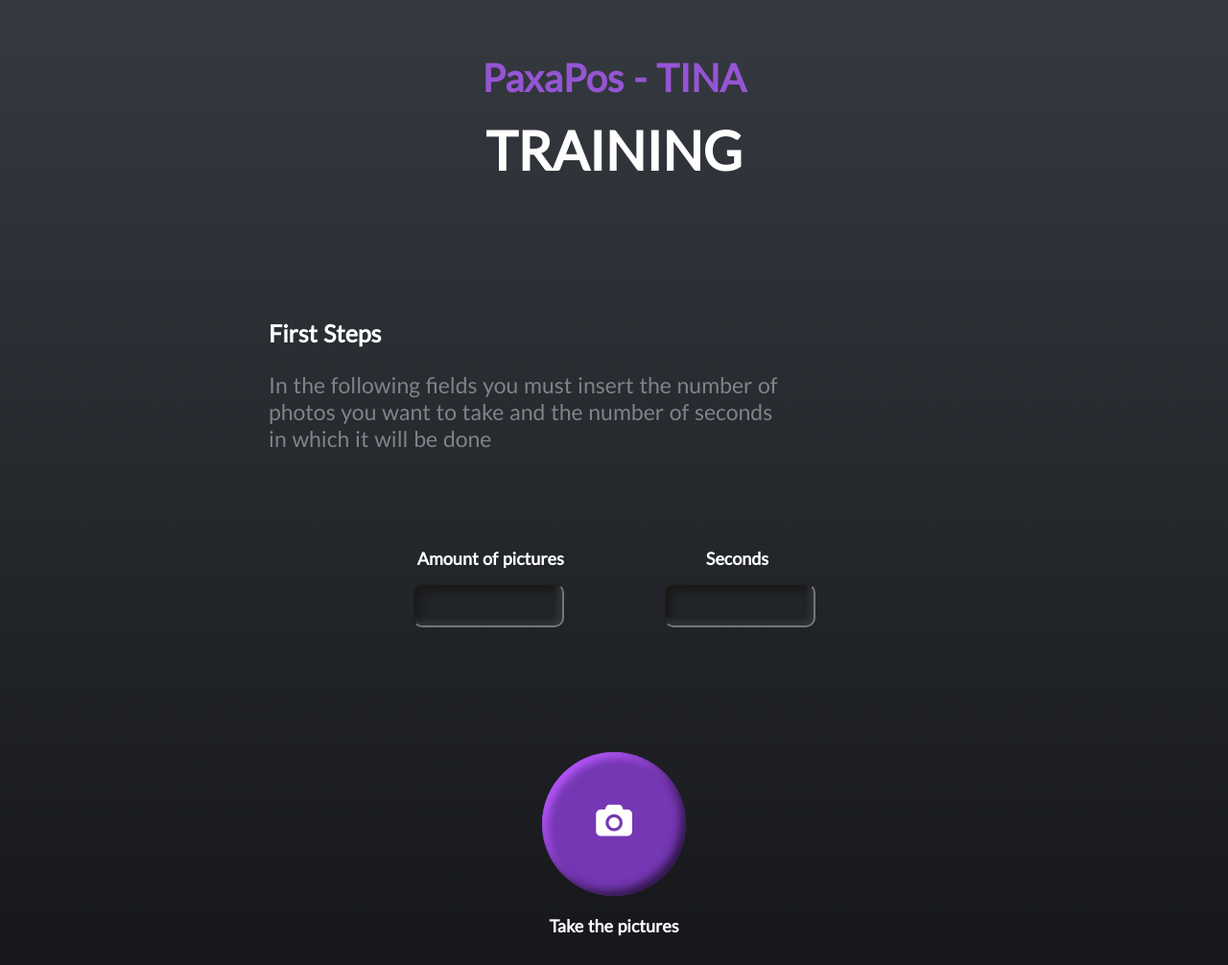
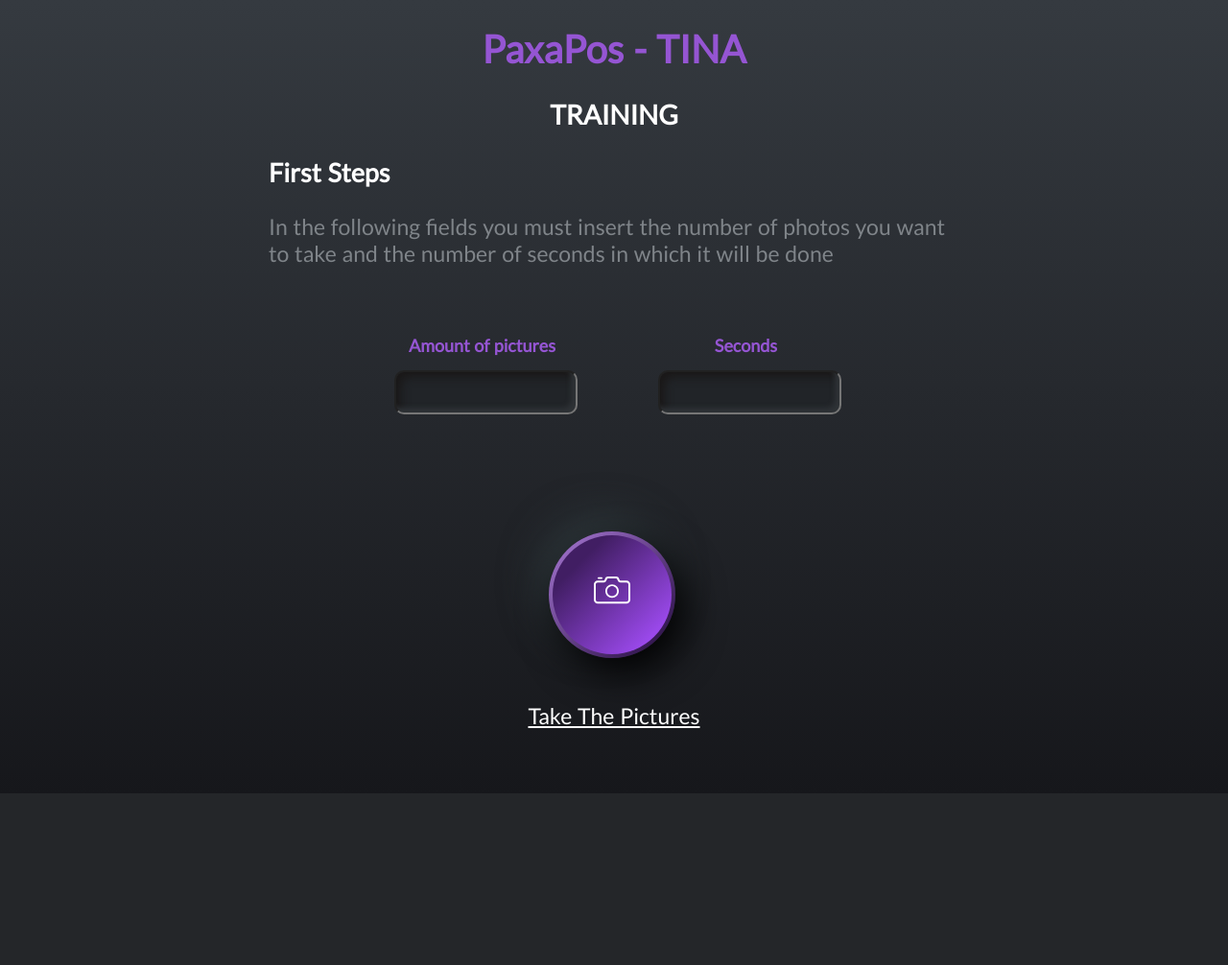
Before and after one commit to paxapos/tina, a Django app: template training/templates/training/tina.html in a window 1280 px wide. Shown: the whole page at 96% size. After the commit the page ends 827 px from the top, so only its background shows below. Run offline with Django 3.2, Linux system fonts and the light colour scheme; the template is opened without the code that fills it, so the values that code supplies are empty.

Commit message:
cambios esteticos

```diff
--- a/training/templates/training/tina.css
+++ b/training/templates/training/tina.css
@@ -1,115 +1,161 @@
  /*fuente*/
 @import url(https://fonts.googleapis.com/css?family=Lato:200,100|Lato);
+:root{
+  --main-primary-color: #9555D3;
+  --main-color: #ffffff;
+  --gris: #7F8489;
+  margin: 0;
+  padding: 0;
+}
+
+a{
+  color: var(--main-color);
+}
 
 html {
   font-family: 'FontAwesome', "Lato";
   -ms-text-size-adjust:100%;  /*empareja el tamaño de la fuente en caso de usar una opcion de fuente no especificada*/
   -webkit-text-size-adjust:100%;
+
+  font-size: 23px;
+  color: var(--gris);
+
 }
 
 body {
-  margin:30px;
   background: linear-gradient(180deg, #353A40 0%, #16171B 100%);
-}
-
-h3{
-  color: #fff;
-  margin-left: 250px;
-  font-size: 25px;
-}
-
-p{
-  font-size: 23px;
-  color: #7F8489;
-  margin-bottom: 100px;
-  margin-left: 250px;
+  height: 100%;
+  margin: 0;
+  padding: 0;
 }
 
 
-.titulo-tina{
+.text-center {
+  text-align: center;
+}
+
+.container{
+  margin:auto;;
+  width: 720px;
+  height: 100vh;
+}
+
+h1{
+  color: var(--main-primary-color);
   font-style: normal;
   font-weight: 700;
   font-size: 40px;
-  line-height: 5px;
-  text-align: center;
-  padding-top: 50px;
-
-  color: #9555D3;
 }
 
-.subtitulo{
+h2{
   font-weight: 700;
   font-size: 28px;
   text-align: center;
-  padding-bottom: 80px;
+}
 
-  color: #FFFFFF;
+h2,h3,h4{
+  color: var(--main-color);
+}
+
+.margen-tb {
+  margin-top: 2em ;
+  margin-bottom: 2em;
+}
+
+.grid-2-cols{
+  display: grid;
+  grid-template-columns: repeat(2, 1fr);
+  grid-template-rows: 1fr;
+  grid-column-gap: 0px;
+  grid-row-gap: 0px;
+  text-align: center;
+  width: 550px;
+  margin:auto;
+}
+.grid-2-cols > div{
+  padding: 2em;
 }
 
 
-.contenedor{
-  display: flex;
-  flex-direction: row;
-  justify-content: center;
+label {
+  font-style: normal;
+  font-weight: bold;
+  color: var(--main-primary-color);
+  font-size: 18px;
 }
 
-
-.input {
-  width: 150px;
+input {
+  width: 100%;
   height: 40px;
   background: #212428;
   box-shadow: inset -5px -5px 5px #2E3236, inset 5px 5px 10px #1A1818;
   border-radius: 10px;
-  margin-left:50px;
-  margin-right:50px;
   margin-top:15px;
   margin-bottom:80px;
 }
 
-.label {
-  font-style: normal;
-  font-weight: bold;
-  font-size: 16px;
-  margin-left:50px;
-  margin-right:94px;
 
-  color: #FFFFFF;
-  font-size: 18px;
+
+
+
+
+
+
+
+
+/** CSS DEL BOTON **/
+
+
+
+.boton-container{
+  width: 169px;
+  height: 162px;
+  position: relative;
+  margin: 0;
+  padding: 0;
 }
 
-.label2 {
-  font-style: normal;
-  font-weight: bold;
-  font-size: 16px;
-  margin-left:50px;
-  margin-right:50px;
-
-  color: #FFFFFF;
-  font-size: 18px;
+.boton-container h1{
+  font-size: large;
+  color: white;
+  margin-top: 20px;
 }
 
-
-.boton a {
-  width: 150px;
-  height: 150px;
-  display: block;
-  border-radius: 50%;
-  /* line-height: 70px; */
-  color: #FFF;
-  background: #7537b3;
-  text-decoration: none;
-  overflow: hidden;
-  text-align: center;
-  font-size: 2.2rem;
-  box-shadow:
-  inset -5px -5px 10px #2f1648,
-  inset 5px 5px 10px #bb58ff;
-  margin-top:50px;
-  margin-bottom: 20px;
+.boton-container .svg{
+  width: 38px;
+  position: absolute;
+  top: 43px;
+  left: 43px;
+  margin: auto;
+  /* transform: translateY(-275%); */
+  /* margin-left: -18px; */
 }
 
-.boton a::before {
-  content: "\f030";
-  display: block;
-  margin: 55px;
+.boton{
+  position: relative;
+  width: 128px;
+  height: 128px;
+  margin: auto;
 }
+
+.boton-bot{
+  position: absolute;
+  width: 124px;
+  height: 124px;
+  left: 0px;
+  top: 0px;
+  background: linear-gradient(135deg, #411E63 22.75%, #9B49EC 84.81%);
+  filter: blur(0.5px);
+  border-radius: 100%;
+}
+
+.boton-sombra{
+  position: absolute;
+  width: 132px;
+  height: 132px;
+  left: -4px;
+  top: -4px;
+  background: linear-gradient(135deg, #9569BF 14.75%, #361953 84.81%);
+  box-shadow: 10px 15px 40px #000000, -10px -15px 40px #2F393D;
+  border-radius: 100%;
+}
--- a/training/templates/training/tina.html
+++ b/training/templates/training/tina.html
@@ -7,52 +7,55 @@
     </head>
 
     <body>
-	<main>
-		<header>
-<div>
-<div class="titulo-tina">PaxaPos - TINA</div>
-<div class="subtitulo"><h1>TRAINING</h1></div>
-</div>
+        <div class="container">
+
+            <header class="text-center">
+                <h1>PaxaPos - TINA</h1>
+                <h2>TRAINING</h2>
             </header>
 
 
-<div>
+            <div class="desc">
                 <h3>First Steps</h3>
                 <p>
-	In the following fields you must insert the number of <br>
-	photos you want to take and the number of seconds <br>
-	in which it will be done</p>
+                    In the following fields you must insert the number of
+                    photos you want to take and the number of seconds
+                    in which it will be done
+                </p>
             </div>
 
 
-<div class="contenedor">
+            <div class="grid-2-cols margen-tb">
                 <div>
                     <label class="label">Amount of pictures</label>
-    <label class="label">Seconds</label>
-</div>
+                    <input class="input" autocomplete="off" name="Amount of pictures" id="pictures" type="text">
                 </div>
 
-
-<div class="contenedor">
                 <div>
-    <input class="input" autocomplete="off" name="Amount of pictures" id="pictures" type="text">
+                    <label class="label">Seconds</label>
                     <input class="input" autocomplete="off" name="Seconds" id="pictures" type="text">
                 </div>
             </div>
 
-<div class="contenedor">
+            <a class="boton-container margen-tb" href="#">
                 <div class="boton">
-    <a href="#" class="boton" ></a>
+                    <div class="boton-sombra"></div>
+                    <div class="boton-bot">
+                        <div class="svg">
+                            <svg width="38" height="29" viewBox="0 0 38 29" fill="none" xmlns="http://www.w3.org/2000/svg">
+                                <path fill-rule="evenodd" clip-rule="evenodd" d="M26 15.25C26 19.116 22.866 22.25 19 22.25C15.134 22.25 12 19.116 12 15.25C12 11.384 15.134 8.25 19 8.25C22.866 8.25 26 11.384 26 15.25ZM24.2 15.25C24.2 18.1219 21.8719 20.45 19 20.45C16.1281 20.45 13.8 18.1219 13.8 15.25C13.8 12.3781 16.1281 10.05 19 10.05C21.8719 10.05 24.2 12.3781 24.2 15.25Z" fill="white"/>
+                                <path fill-rule="evenodd" clip-rule="evenodd" d="M26.8097 3.61657L26.1335 1.90029C25.6817 0.753687 24.5747 0 23.3423 0H14.6579C13.4255 0 12.3184 0.753686 11.8667 1.90029L11.1905 3.61657C11.0399 3.99877 10.6709 4.25 10.2601 4.25H4C1.79086 4.25 0 6.04086 0 8.25V24.25C0 26.4591 1.79086 28.25 4 28.25H34C36.2091 28.25 38 26.4591 38 24.25V8.25C38 6.04086 36.2091 4.25 34 4.25H27.7401C27.3293 4.25 26.9603 3.99877 26.8097 3.61657ZM13.7275 2.63343C13.8781 2.25123 14.2471 2 14.6579 2H23.3423C23.7531 2 24.1221 2.25123 24.2727 2.63343L24.9489 4.34971C25.4007 5.49631 26.5077 6.25 27.7401 6.25H34C35.1046 6.25 36 7.14543 36 8.25V24.25C36 25.3546 35.1046 26.25 34 26.25H4C2.89543 26.25 2 25.3546 2 24.25V8.25C2 7.14543 2.89543 6.25 4 6.25H10.2601C11.4925 6.25 12.5995 5.49631 13.0513 4.34971L13.7275 2.63343Z" fill="white"/>
+                                <path d="M3.92245 1.68842C3.92245 1.21898 4.30301 0.838425 4.77245 0.838425H8.17799C8.64743 0.838425 9.02799 1.21898 9.02799 1.68842C9.02799 2.15787 8.64743 2.53842 8.17799 2.53842H4.77246C4.30301 2.53842 3.92245 2.15787 3.92245 1.68842Z" fill="white"/>
+                            </svg>
                         </div>
                     </div>
+                </div>
+                <div class="text-center margen-tb">
+                    Take The Pictures
+                </div>
+            </a>
 
-<div class="contenedor">
-<div>
-    <label class="label2">Take the pictures</label>
         </div>
-</div>
-
-</main>
     </body>
 
 
```
Lines whose indentation alone changed are shown as unchanged.
